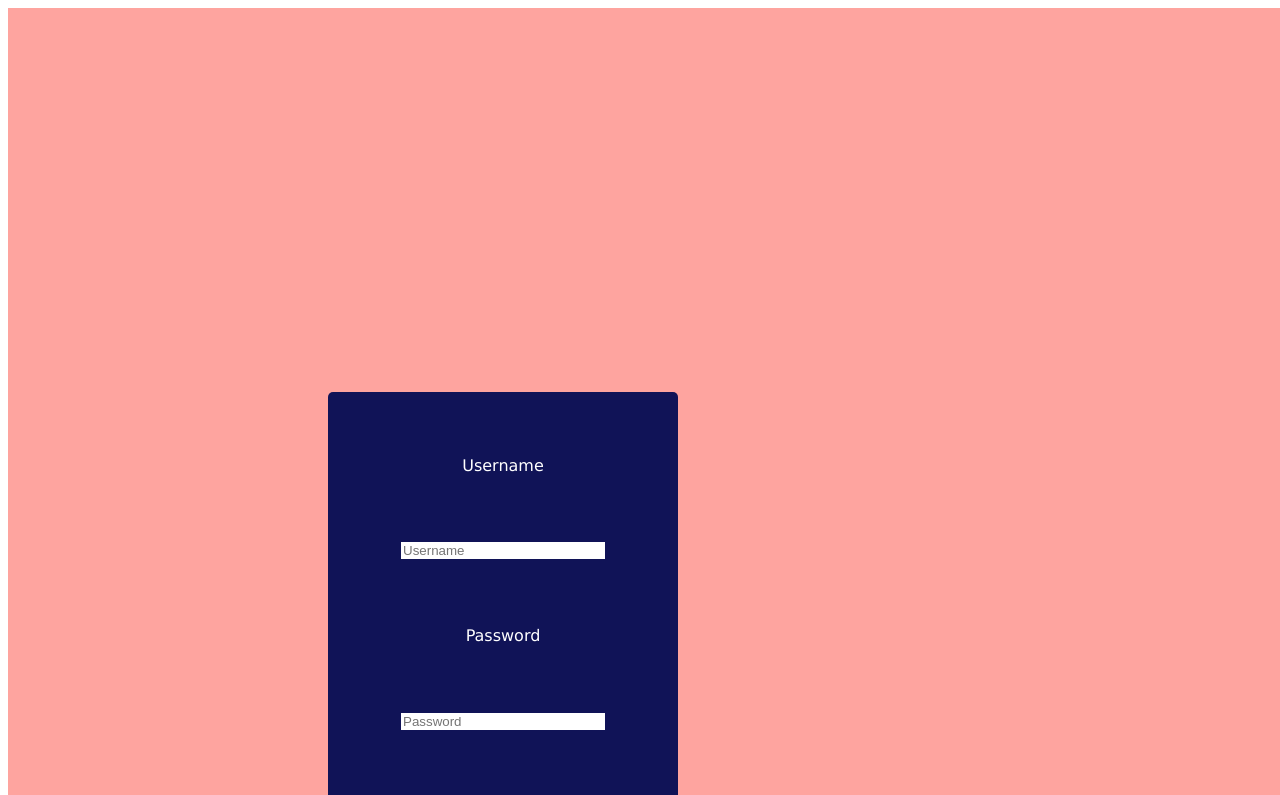
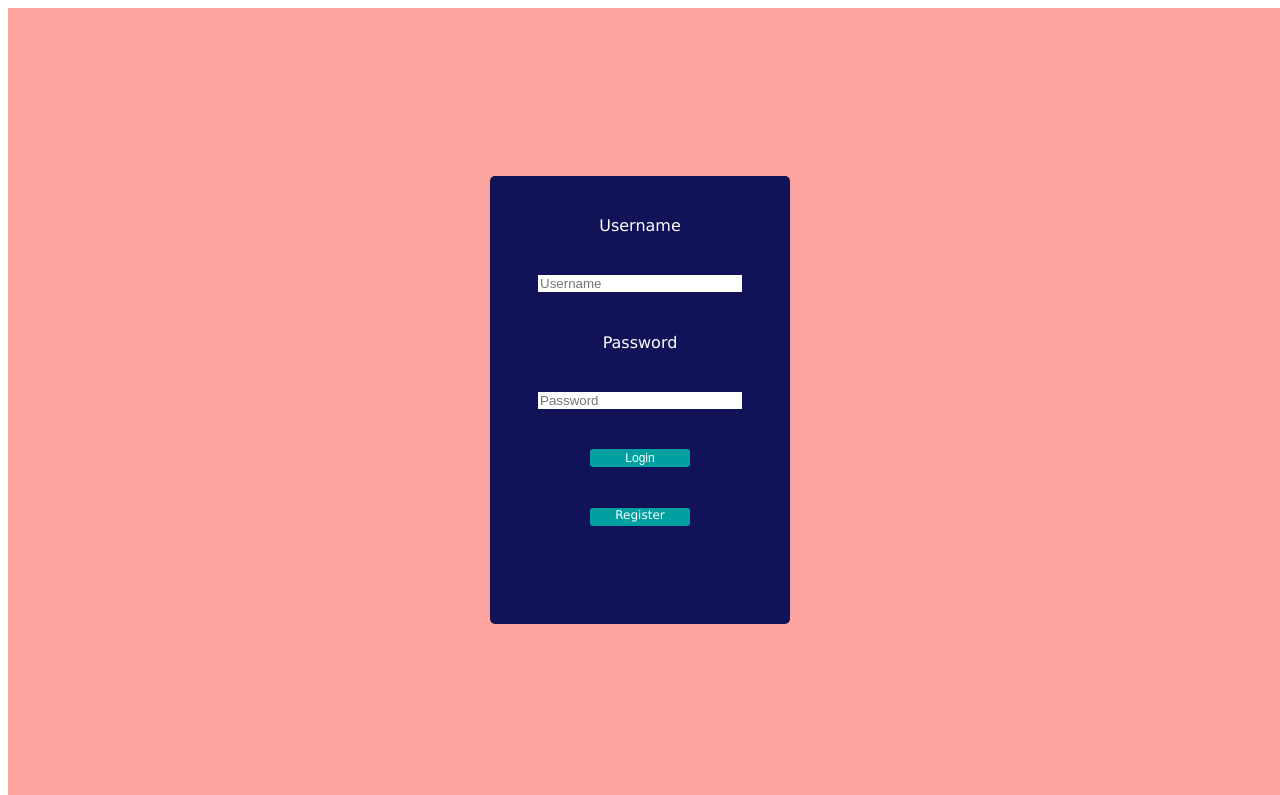
Before and after one commit to birdnmax/bike_shop, a React (Create React App) app: page / in a window 1280 px wide. Shown: the top 795 px of the page. Built offline with nearby package versions, Linux system fonts and the light colour scheme; no server answers.

Commit message:
better css and bikes added to db

```diff
--- a/src/components/bike_list/bike/bike.js
+++ b/src/components/bike_list/bike/bike.js
@@ -5,11 +5,11 @@ import './bike.css';
 export default function bike(props) {
     return (
         <div>
-            <Link to={`/details/${props.id}`}>
+            <Link to={`/bike_details/${props.id}`}>
                 <img src={props.img_url} alt='Bike'/>
                 <h2>{props.name}</h2>
                 <h2>{props.price}</h2>
-                <h4>{props.desc}</h4>
+                <h4>{props.description}</h4>
             </Link>
         </div>
     )
--- a/src/components/bike_list/bike_list.js
+++ b/src/components/bike_list/bike_list.js
@@ -1,6 +1,8 @@
 import React, { Component } from 'react';
 import axios from 'axios';
+import nav from '../../nav/nav';
 import bike from './bike/bike';
+import './bike_list.css';
 
 export default class bike_list extends Component {
     state = {
@@ -23,7 +25,7 @@ export default class bike_list extends Component {
     }
     render() {
         const bikes = this.state.bikes.map((e, r) => {
-            return <bike key={e.id} id={e.id} name={e.name} price={e.price} desc={e.desc} img_url={e.img_url}/>
+            return <bike key={e.id} id={e.id} name={e.name} price={e.price} description={e.description} img_url={e.img_url}/>
         })
         return (
             <div className='bikeList'>
--- a/src/components/login/login.css
+++ b/src/components/login/login.css
@@ -1,24 +1,29 @@
 .login-box{
-    padding-top: 150px;
     width: 50vw;
-    max-width:350px;
+    max-width:300px;
     min-width: 250px;
-    height: 40vw;
-    /* max-height: 400px;
-    min-height: 300px; */
+    max-height: 450px;
+    min-height:250px;
+    height: 35vw;
     background-color: #101357;
+    color: white;
+    border-radius: 5px;
+    position: fixed;
+    top: 50%;
+    left: 50%;
+    transform: translate(-50%, -50%);
+}
+
+.login-values{
     display: flex;
     flex-direction: column;
     justify-content: space-around;
     align-items: center;
-    color: white;
-    border-radius: 5px;
-    padding-top: 30px;
-    padding-bottom: 30px;
-    margin-left: 25vw;
-    margin-right: 25vw;
-    margin-top: 30vw;
-    margin-bottom: 30vw;
+    margin: auto;
+    height: 30vw;
+    max-height: 350px;
+    min-height: 200px;
+    padding: 20px;
 }
 
 input{
--- a/src/components/login/login.js
+++ b/src/components/login/login.js
@@ -58,6 +58,7 @@ class login extends Component {
                     ''
                 ) : (
                     <div className='login-box'>
+                        <div  className='login-values'>
                             Username
                             <input
                                 type='text'
@@ -77,6 +78,7 @@ class login extends Component {
                             <button type='submit' onClick={this.login}>Login</button>
                             <Link to='/register' className='link'>Register</Link>
                         </div>
+                    </div>
                 )}
             </div>
         )
--- a/src/components/login/register/register.css
+++ b/src/components/login/register/register.css
@@ -1,24 +1,29 @@
 .register-box{
-    padding-top: 150px;
     width: 50vw;
-    max-width:350px;
+    max-width:300px;
     min-width: 250px;
-    height: 40vw;
-    /* max-height: 400px;
-    min-height: 300px; */
+    max-height: 400px;
+    min-height:250px;
+    height: 35vw;
     background-color: #101357;
+    color: white;
+    border-radius: 5px;
+    position: fixed;
+    top: 50%;
+    left: 50%;
+    transform: translate(-50%, -50%);
+}
+
+.login-values{
     display: flex;
     flex-direction: column;
     justify-content: space-around;
     align-items: center;
-    color: white;
-    border-radius: 5px;
-    padding-top: 30px;
-    padding-bottom: 30px;
-    margin-left: 25vw;
-    margin-right: 25vw;
-    margin-top: 30vw;
-    margin-bottom: 30vw;
+    margin: auto;
+    height: 30vw;
+    max-height: 350px;
+    min-height: 200px;
+    padding: 20px;
 }
 
 input{
--- a/src/components/login/register/register.js
+++ b/src/components/login/register/register.js
@@ -36,6 +36,7 @@ class register extends Component {
     render() {
         return (
             <div className='register-box'>
+                <div className='login-values'>
                     Username
                     <input
                         type='text'
@@ -62,6 +63,7 @@ class register extends Component {
                     />
                     <button onClick={this.register}>Register</button>
                 </div>
+            </div>
         )
     }
 }
```
Also changed, not shown: 2 other files (tests, documents, lock files or other folders). Lines whose indentation alone changed are shown as unchanged.
